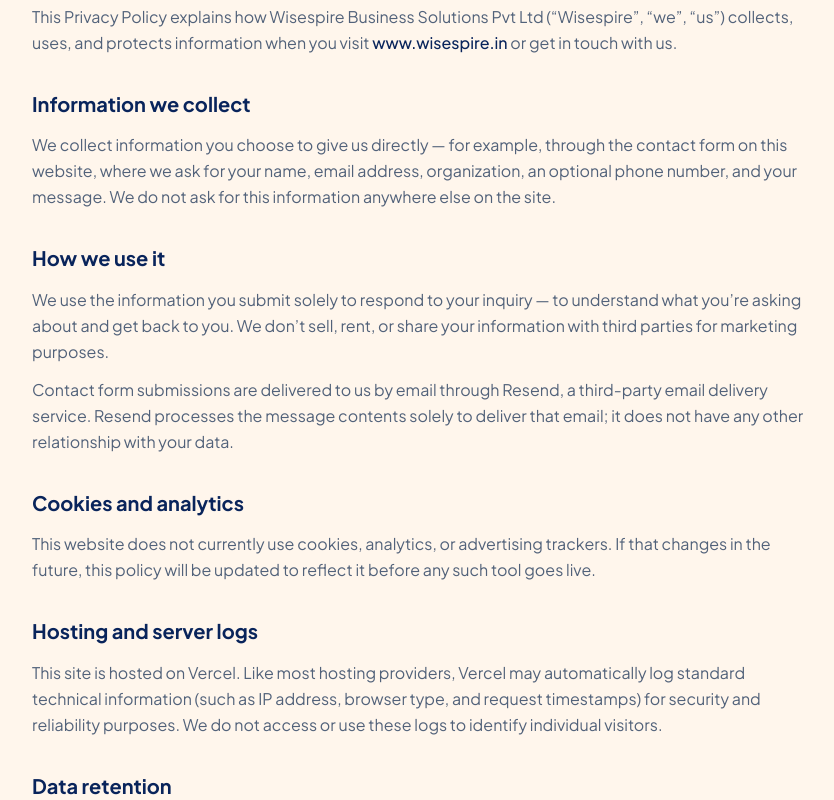
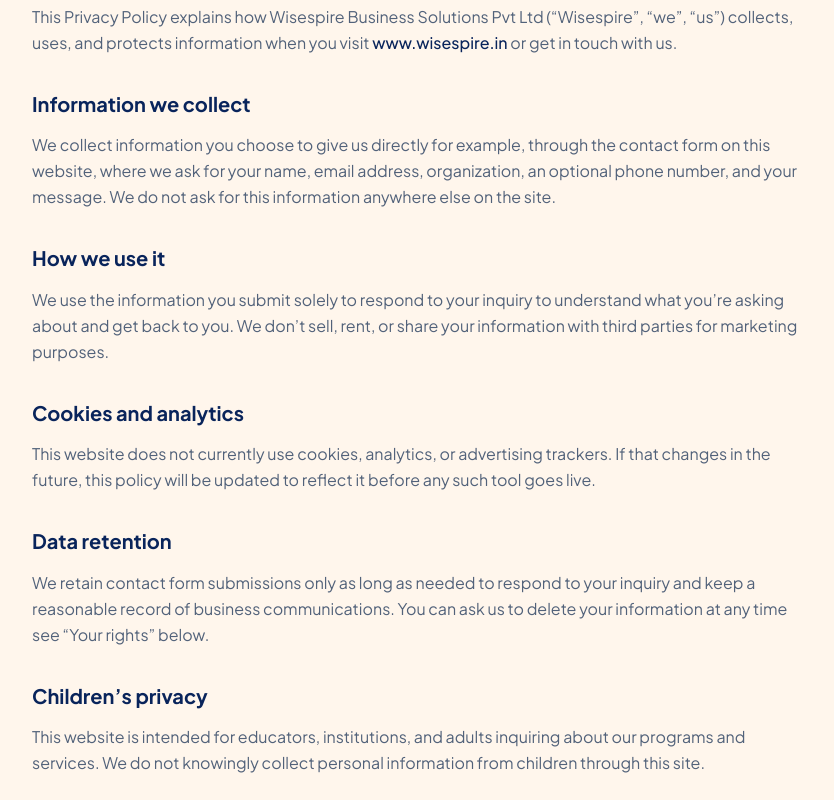
Before and after one commit to forwisespire-eng/wisespire-web, a Next.js app: page /privacy in a window 1280 px wide. Shown: the part 300-1100 px from the top of the page, without its empty margins (218-1052 px from the left). Built offline with nearby package versions, Linux system fonts and the light colour scheme.

Commit message:
updated some info

```diff
--- a/src/app/privacy/page.tsx
+++ b/src/app/privacy/page.tsx
@@ -32,7 +32,7 @@
           <div>
             <h2 className="text-[20px] font-bold text-navy">Information we collect</h2>
             <p className="mt-3">
-              We collect information you choose to give us directly — for
+              We collect information you choose to give us directly for
               example, through the contact form on this website, where we
               ask for your name, email address, organization, an optional
               phone number, and your message. We do not ask for this
@@ -44,16 +44,11 @@
             <h2 className="text-[20px] font-bold text-navy">How we use it</h2>
             <p className="mt-3">
               We use the information you submit solely to respond to your
-              inquiry — to understand what you&rsquo;re asking about and get
+              inquiry to understand what you&rsquo;re asking about and get
               back to you. We don&rsquo;t sell, rent, or share your
               information with third parties for marketing purposes.
             </p>
-            <p className="mt-3">
-              Contact form submissions are delivered to us by email through
-              Resend, a third-party email delivery service. Resend
-              processes the message contents solely to deliver that email;
-              it does not have any other relationship with your data.
-            </p>
+
           </div>
 
           <div>
@@ -66,16 +61,6 @@
             </p>
           </div>
 
-          <div>
-            <h2 className="text-[20px] font-bold text-navy">Hosting and server logs</h2>
-            <p className="mt-3">
-              This site is hosted on Vercel. Like most hosting providers,
-              Vercel may automatically log standard technical information
-              (such as IP address, browser type, and request timestamps)
-              for security and reliability purposes. We do not access or
-              use these logs to identify individual visitors.
-            </p>
-          </div>
 
           <div>
             <h2 className="text-[20px] font-bold text-navy">Data retention</h2>
@@ -83,7 +68,7 @@
               We retain contact form submissions only as long as needed to
               respond to your inquiry and keep a reasonable record of
               business communications. You can ask us to delete your
-              information at any time — see &ldquo;Your rights&rdquo;
+              information at any time see &ldquo;Your rights&rdquo;
               below.
             </p>
           </div>
--- a/src/app/terms/page.tsx
+++ b/src/app/terms/page.tsx
@@ -33,7 +33,7 @@
             <p className="mt-3">
               This website is provided to share information about
               Wisespire&rsquo;s programs and services and to let visitors
-              get in touch with us. You agree not to misuse the site —
+              get in touch with us. You agree not to misuse the site
               including attempting to disrupt it, scrape it at scale, or
               use it for any unlawful purpose.
             </p>
```
